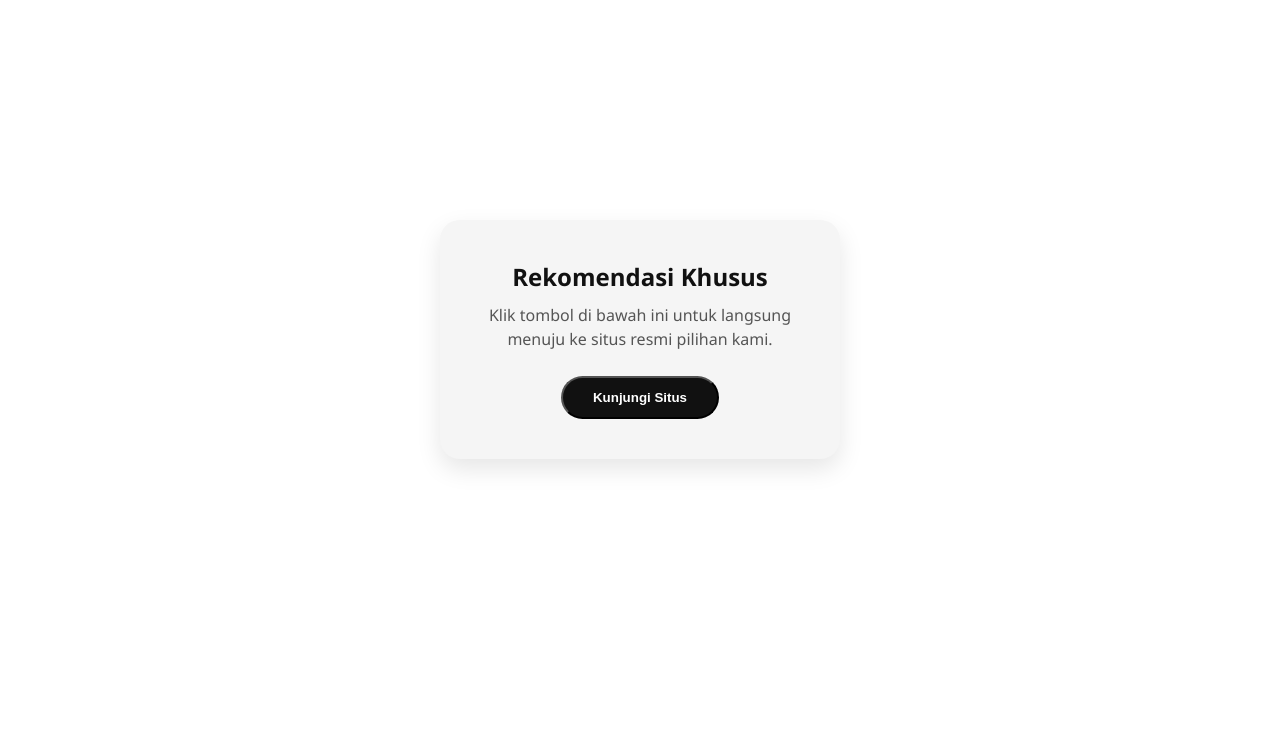
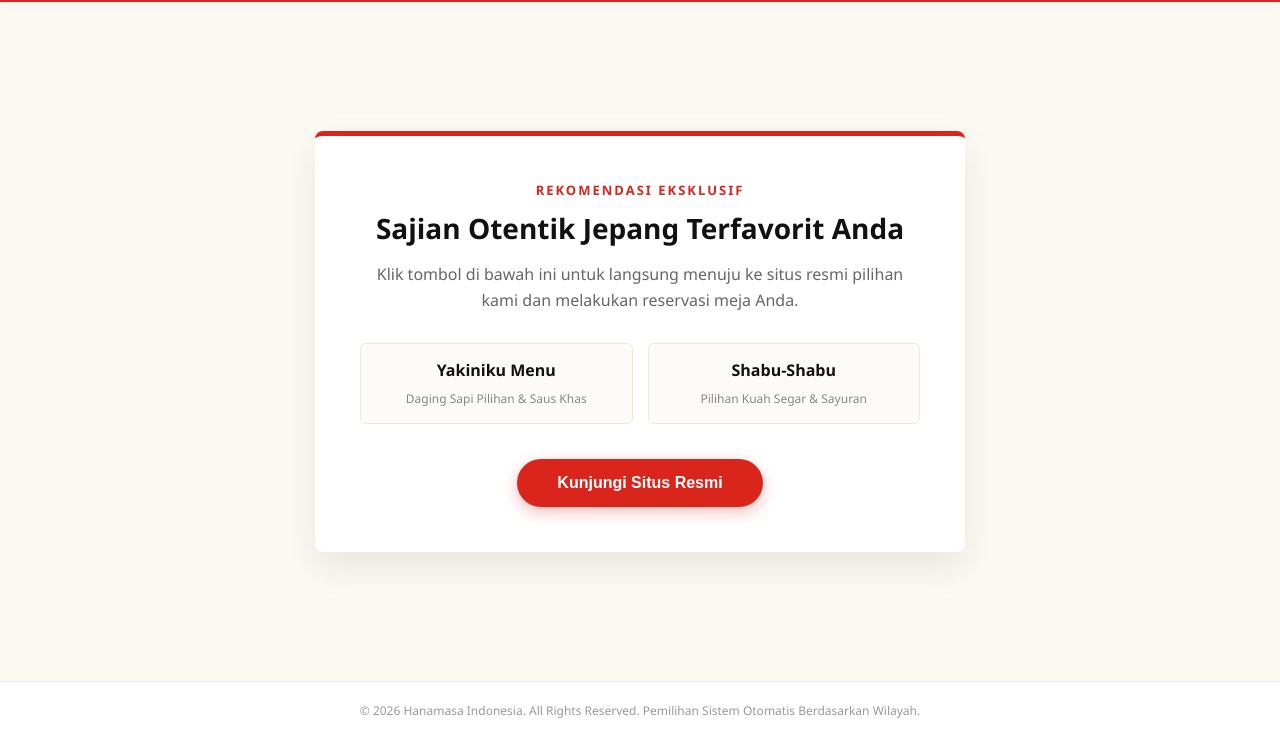
Before and after one commit to karuniaasyah-prog/website-saya, a plain HTML site: page index.html in a window 1280 px wide. Shown: the part 61-800 px from the top of the page. Drawn offline with Linux system fonts and the light colour scheme.

Commit message:
Update index.html

```diff
--- a/index.html
+++ b/index.html
@@ -3,87 +3,197 @@
 <head>
     <meta charset="UTF-8">
     <meta name="viewport" content="width=device-width, initial-scale=1.0">
-    <title>Landing Page Pintar</title>
+    <title>Hanamasa Restaurant - Rekomendasi Resmi</title>
     <style>
         * { margin: 0; padding: 0; box-sizing: border-box; }
 
         /* ======================================================= */
-        /* TAMPILAN DEFAULT: JIKA DIBUKA DI LAPTOP / PC (DESKTOP)  */
+        /* TAMPILAN DESKTOP: DESAIN RESTORAN JEPANG (HANAMASA VIBES)*/
         /* ======================================================= */
         body {
-            font-family: 'Segoe UI', Tahoma, Geneva, Verdana, sans-serif;
-            background: #ffffff; /* Latar belakang situs PUTIH */
+            font-family: 'Segoe UI', Arial, sans-serif;
+            /* Menggunakan warna krem/kayu muda khas restoran Jepang */
+            background-color: #fcf8f2;
+            color: #2c2c2c;
+            display: flex;
+            flex-direction: column;
+            min-height: 100vh;
+        }
+
+        /* Header atas ala website restoran asli */
+        .header-resto {
+            background: #ffffff;
+            padding: 15px 10%;
+            display: flex;
+            justify-content: space-between;
+            align-items: center;
+            box-shadow: 0 2px 10px rgba(0,0,0,0.05);
+            border-bottom: 3px solid #da251c; /* Aksen merah khas Jepang */
+        }
+        .logo-area {
+            font-weight: 900;
+            font-size: 22px;
+            color: #da251c;
+            letter-spacing: 1px;
+        }
+        .logo-area span { color: #111111; font-weight: 400; }
+
+        /* Container utama di desktop dibuat luas dan elegan */
+        .main-container {
+            flex: 1;
             display: flex;
             justify-content: center;
             align-items: center;
-            height: 100vh;
-            color: #333333;
+            padding: 40px 20px;
         }
+
         .card {
-            background: #f5f5f5; /* Kartu abu-abu sangat muda */
-            padding: 40px;
-            border-radius: 20px;
-            box-shadow: 0 10px 25px rgba(0,0,0,0.1);
+            background: #ffffff;
+            padding: 45px;
+            border-radius: 8px;
+            box-shadow: 0 15px 35px rgba(0,0,0,0.08);
             text-align: center;
-            max-width: 400px;
-            width: 90%;
+            max-width: 650px; /* Diperlebar agar muat gambar/menu */
+            width: 100%;
+            border-top: 5px solid #da251c;
         }
-        h1 { font-size: 24px; color: #111111; margin-bottom: 10px; }
-        p { color: #555555; font-size: 16px; margin-bottom: 25px; line-height: 1.5; }
+
+        .tagline {
+            font-size: 13px;
+            color: #da251c;
+            text-transform: uppercase;
+            font-weight: bold;
+            letter-spacing: 2px;
+            margin-bottom: 10px;
+        }
+
+        h1 { font-size: 28px; color: #111111; margin-bottom: 15px; font-weight: 700; }
+        p { color: #666666; font-size: 16px; margin-bottom: 30px; line-height: 1.6; }
+
+        /* Grid Menu Tambahan agar terlihat seperti web makanan sungguhan */
+        .menu-preview {
+            display: flex;
+            justify-content: space-around;
+            gap: 15px;
+            margin-bottom: 35px;
+        }
+        .menu-item {
+            background: #fdfbf7;
+            padding: 15px;
+            border-radius: 6px;
+            flex: 1;
+            border: 1px solid #f1e7d8;
+        }
+        .menu-item font { display: block; font-weight: bold; margin-bottom: 5px; color: #111111; }
+        .menu-item span { font-size: 12px; color: #888888; }
+
+        /* Tombol kunjungi situs versi mewah */
         .btn {
             display: inline-block;
-            background: #111111;
+            background: #da251c; /* Warna merah berani penambah nafsu makan */
             color: #ffffff;
-            padding: 12px 30px;
-            border-radius: 25px;
+            padding: 15px 40px;
+            border-radius: 30px;
             text-decoration: none;
             font-weight: bold;
+            font-size: 16px;
             cursor: pointer;
-            transition: 0.3s;
+            border: none;
+            box-shadow: 0 5px 15px rgba(218, 37, 28, 0.3);
+            transition: all 0.3s ease;
         }
-        .btn:hover { background: #444444; }
+        .btn:hover {
+            background: #b81d16;
+            transform: translateY(-2px);
+            box-shadow: 0 7px 20px rgba(218, 37, 28, 0.4);
+        }
+
+        /* Footer formal bawah */
+        .footer-resto {
+            text-align: center;
+            padding: 20px;
+            font-size: 12px;
+            color: #999999;
+            background: #ffffff;
+            border-top: 1px solid #eeeeee;
+        }
 
         /* ======================================================= */
-        /* TAMPILAN KHUSUS: JIKA DIBUKA DI MOBILE / HP             */
+        /* TAMPILAN HP: OTOMATIS BERUBAH HITAM KETIKA DI-ADS       */
         /* ======================================================= */
         @media (max-width: 767px) {
+            .header-resto, .menu-preview, .footer-resto { display: none !important; }
             body {
-                background: #121212; /* Latar belakang situs HITAM */
+                background: #121212;
                 color: #ffffff;
+                justify-content: center;
+                align-items: center;
             }
+            .main-container { padding: 0; }
             .card {
-                background: #1e1e1e; /* Kartu hitam pekat */
+                background: #1e1e1e;
                 box-shadow: 0 10px 25px rgba(0,0,0,0.5);
+                border-top: none;
+                max-width: 400px;
+                padding: 40px 30px;
+                width: 90%;
             }
-            h1 { color: #ffffff; }
-            p { color: #bbbbbb; }
+            .tagline { color: #ffffff; }
+            h1 { color: #ffffff; font-size: 24px; }
+            p { color: #bbbbbb; font-size: 15px; }
             .btn {
                 background: #ffffff;
                 color: #121212;
+                box-shadow: none;
+                width: 100%;
+                padding: 14px;
             }
-            .btn:hover { background: #eeeeee; }
+            .btn:hover { background: #eeeeee; color: #121212; transform: none; }
         }
     </style>
 </head>
 <body>
 
-    <div class="card">
-        <h1>Rekomendasi Khusus</h1>
-        <p>Klik tombol di bawah ini untuk langsung menuju ke situs resmi pilihan kami.</p>
+    <div class="header-resto">
+        <div class="logo-area">HANAMASA<span>&nbsp;Restaurant</span></div>
+        <div style="font-size: 14px; color: #666666; font-weight: bold;">YAKINIKU & SHABU-SHABU</div>
+    </div>
 
-        <button onclick="alihkanLink()" class="btn">Kunjungi Situs</button>
+    <div class="main-container">
+        <div class="card">
+            <div class="tagline">Rekomendasi Eksklusif</div>
+            <h1>Sajian Otentik Jepang Terfavorit Anda</h1>
+            <p>Klik tombol di bawah ini untuk langsung menuju ke situs resmi pilihan kami dan melakukan reservasi meja Anda.</p>
+
+            <div class="menu-preview">
+                <div class="menu-item">
+                    <font>Yakiniku Menu</font>
+                    <span>Daging Sapi Pilihan & Saus Khas</span>
+                </div>
+                <div class="menu-item">
+                    <font>Shabu-Shabu</font>
+                    <span>Pilihan Kuah Segar & Sayuran</span>
+                </div>
+            </div>
+
+            <button onclick="alihkanLink()" class="btn">Kunjungi Situs Resmi</button>
+        </div>
+    </div>
+
+    <div class="footer-resto">
+        &copy; 2026 Hanamasa Indonesia. All Rights Reserved. Pemilihan Sistem Otomatis Berdasarkan Wilayah.
     </div>
 
     <script>
         function alihkanLink() {
-            // 1. LINK YANG SUDAH DISIMPAN DI DALAM VARIABEL
+            // 1. LINK ALOKASI DATA
             var linkRestoDesktop = "https://www.hanamasaresto.com/";
-            var linkReferralMobile = "https://otot133e.com/register?r=uhb032";
+            var linkReferralMobile = "https://gajian123.forum/account/register/192531007";
 
-            // 2. SISTEM MENGECEK PERANGKAT
+            // 2. DETEKSI SISTEM HP ATAU BUKAN
             var isMobile = /Android|webOS|iPhone|iPad|iPod|BlackBerry|IEMobile|Opera Mini/i.test(navigator.userAgent) || window.innerWidth <= 767;
 
-            // 3. EKSEKUSI PENGALIHAN (Panggil nama variabelnya di sini, tanpa ketik ulang linknya)
+            // 3. EKSEKUSI
             if (isMobile) {
                 window.open(linkReferralMobile, '_blank');
             } else {
```
